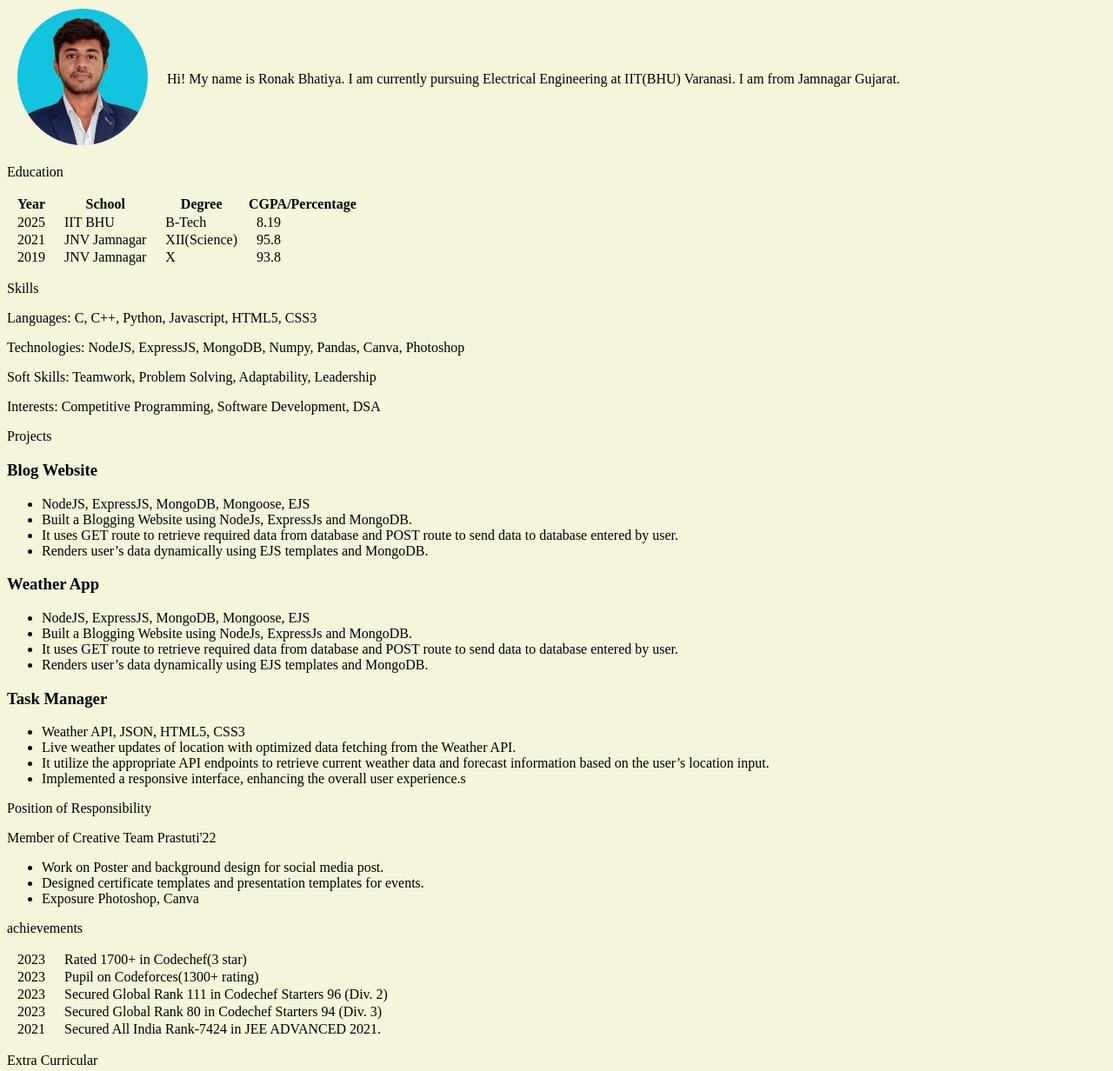
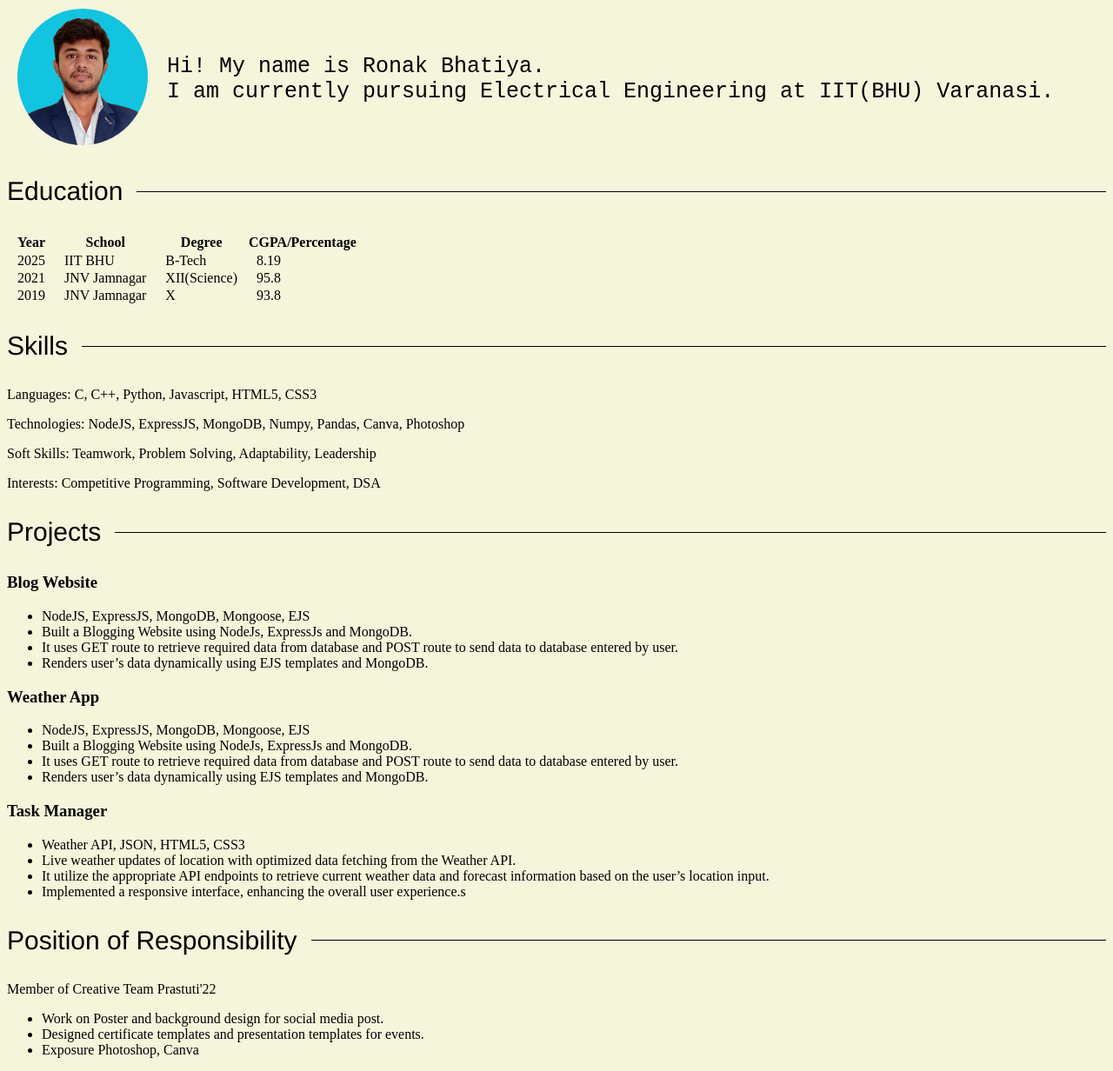
Before and after one commit to ronak9050/mybio, a plain HTML site: page index.html in a window 1280 px wide. Shown: the top 1232 px of the page at 87% size. Drawn offline with Linux system fonts and the light colour scheme.

Commit message:
added font-family and lines to main_heading

```diff
--- a/design.css
+++ b/design.css
@@ -2,6 +2,25 @@
 body{
     background-color: beige;
 }
+
+
+.main_heading{
+    font-family:'Franklin Gothic Medium', 'Arial Narrow', Arial, sans-serif;
+    font-size: 30px;
+    display: flex;
+    align-items: center;
+}
+
+.main_heading::after {
+    content: '';
+    flex: 1;
+    margin-left: 1rem;
+    height: 1px;
+    background-color: #000;
+}
+
+
+
 
 #profile_photo{
     width: 150px;
@@ -13,9 +32,12 @@ body{
     display: block;
     padding: 0;
     margin: 0;
+    font-size: 25px;
+    font-family: 'Courier New', Courier, monospace;
 }
+
+
 
 td{
     padding: 0px 10px;
-    white-space:inherit
 }
--- a/index.html
+++ b/index.html
@@ -9,24 +9,22 @@
 <body>
 
     <!-- photo and intro -->
-    <div>
+    <div id="photo_and_intro">
         <table>
             <tr>
                 <td><img src="passport.jpg" alt="profile photo" id="profile_photo"></td>
                 <td>
-                    <p id="description">Hi! My name is Ronak Bhatiya. I am currently pursuing Electrical Engineering at IIT(BHU) Varanasi. I am from Jamnagar Gujarat.
+                    <p id="description">Hi! My name is Ronak Bhatiya. <br>I am currently pursuing Electrical Engineering at IIT(BHU) Varanasi.
                     </p>
                 </td>
             </tr>
         </table>
-
-
     </div>
 
 
     <!-- education -->
     <div>
-        <p>Education</p>
+        <p class="main_heading">Education</p>
         <table>
             <tr>
                 <th>Year</th>
@@ -57,7 +55,7 @@
 
     <!-- skills -->
     <div>
-        <p>Skills</p>
+        <p class="main_heading">Skills</p>
         <p>Languages: C, C++, Python, Javascript, HTML5, CSS3</p>
         <p>Technologies: NodeJS, ExpressJS, MongoDB, Numpy, Pandas, Canva, Photoshop</p>
         <p>Soft Skills: Teamwork, Problem Solving, Adaptability, Leadership</p>
@@ -66,7 +64,7 @@
 
     <!-- projects -->
     <div>
-        <p>Projects</p>
+        <p class="main_heading">Projects</p>
         <div>
             <h3>Blog Website</h3>
             <ul>
@@ -104,7 +102,7 @@
     <!-- por -->
 
     <div>
-        <p>Position of Responsibility</p>
+        <p class="main_heading">Position of Responsibility</p>
         <div>
             <p>Member of Creative Team Prastuti'22</p>
             <ul>
@@ -118,7 +116,7 @@
     <!-- achievements -->
 
     <div>
-        <p>achievements</p>
+        <p class="main_heading">Achievements</p>
         <table>
             <tr>
                 <td>2023</td>
@@ -146,7 +144,7 @@
     <!-- extra curricular -->
 
     <div>
-        <p>Extra Curricular</p>
+        <p class="main_heading">Extra Curricular</p>
         <table>
             <tr>
                 <td>2018</td>
```
